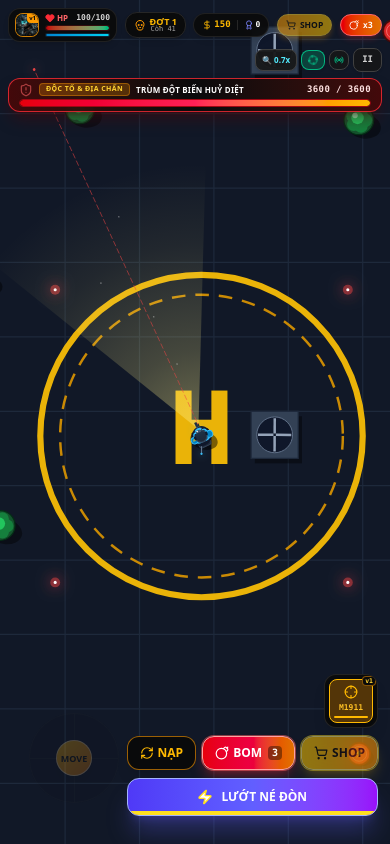
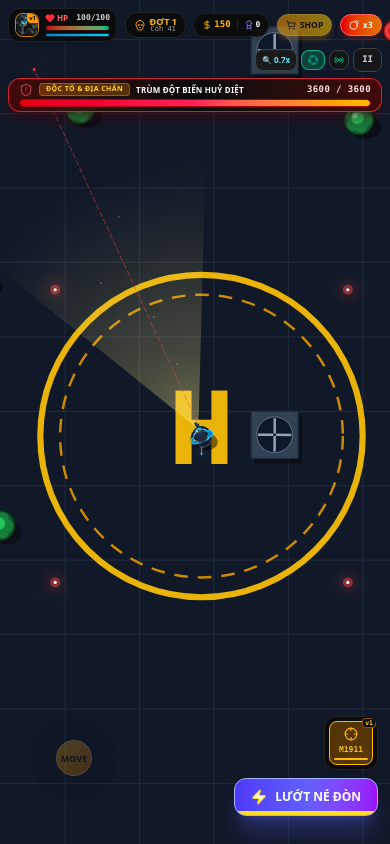
Before and after one commit to ducvantran25121993-ui/Game-zombies, a React (Vite) app: page / in a window 390 px wide. Both pictures are taken after a click on the button "BẮT ĐẦU CHƠI NGAY". Built offline with nearby package versions, Linux system fonts and the light colour scheme.

Commit message:
refactor: improve responsive layout and stability
- Refine CSS for game container and scroll management
- Add robustness to Canvas rendering and resize logic
- Implement feature detection for `roundRect`
- Add input validation for camera coordinate calculations

```diff
--- a/src/App.tsx
+++ b/src/App.tsx
@@ -135,6 +135,9 @@ export const App: React.FC = () => {
   // Lock body scroll ONLY during active combat gameplay; allow free scrolling in lobby/menus
   useEffect(() => {
     if (gameState === 'playing') {
+      window.scrollTo(0, 0);
+      document.documentElement.scrollTop = 0;
+      document.body.scrollTop = 0;
       document.documentElement.classList.add('game-playing');
       document.body.classList.add('game-playing');
     } else {
@@ -214,6 +217,9 @@ export const App: React.FC = () => {
     setDrones(INITIAL_DRONES.map(d => ({ ...d, unlocked: false, level: 1 })));
 
     setWave(1);
+    window.scrollTo(0, 0);
+    document.documentElement.scrollTop = 0;
+    document.body.scrollTop = 0;
     setGameState('playing');
     setIsPaused(false);
     setIsShopOpen(false);
@@ -479,7 +485,7 @@ export const App: React.FC = () => {
   };
 
   return (
-    <main className={`relative w-full ${gameState === 'playing' ? 'fixed inset-0 w-full h-[var(--app-height,100dvh)] max-h-[var(--app-height,100dvh)] overflow-hidden select-none touch-none z-30' : 'min-h-screen bg-neutral-950 overflow-x-hidden touch-pan-y'}`}>
+    <main className={gameState === 'playing' ? 'fixed inset-0 w-full h-full max-h-[var(--app-height,100dvh)] overflow-hidden select-none touch-none z-10' : 'relative w-full min-h-screen bg-neutral-950 overflow-x-hidden touch-pan-y'}>
 
       {/* 1. START SCREEN */}
       {gameState === 'start' && (
--- a/src/components/GameCanvas.tsx
+++ b/src/components/GameCanvas.tsx
@@ -871,10 +871,10 @@ export const GameCanvas: React.FC<GameCanvasProps> = ({
     let animationId: number;
 
     const resizeCanvas = () => {
-      if (canvas.parentElement) {
-        canvas.width = canvas.parentElement.clientWidth;
-        canvas.height = canvas.parentElement.clientHeight;
-      }
+      const w = canvas.parentElement?.clientWidth || window.innerWidth;
+      const h = canvas.parentElement?.clientHeight || window.innerHeight;
+      canvas.width = Math.max(300, w);
+      canvas.height = Math.max(300, h);
     };
     resizeCanvas();
     window.addEventListener('resize', resizeCanvas);
@@ -887,11 +887,12 @@ export const GameCanvas: React.FC<GameCanvasProps> = ({
     const loop = (currentTime: number) => {
       animationId = requestAnimationFrame(loop);
 
-      const state = stateRef.current;
-      const dt = Math.min(100, currentTime - state.lastTime);
-      state.lastTime = currentTime;
-
-      if (isPaused || isShopOpen) return;
+      try {
+        const state = stateRef.current;
+        const dt = Math.min(100, currentTime - state.lastTime);
+        state.lastTime = currentTime;
+
+        if (isPaused || isShopOpen) return;
 
       const p = state.player;
       const wep = state.currentWeapon;
@@ -2471,6 +2472,11 @@ export const GameCanvas: React.FC<GameCanvasProps> = ({
         targetCamY = MAP_SIZE.height / 2;
       }
 
+      if (isNaN(state.camera.x) || !isFinite(state.camera.x)) state.camera.x = p.x || MAP_SIZE.width / 2;
+      if (isNaN(state.camera.y) || !isFinite(state.camera.y)) state.camera.y = p.y || MAP_SIZE.height / 2;
+      if (isNaN(targetCamX) || !isFinite(targetCamX)) targetCamX = state.camera.x;
+      if (isNaN(targetCamY) || !isFinite(targetCamY)) targetCamY = state.camera.y;
+
       state.camera.x += (targetCamX - state.camera.x) * 0.14;
       state.camera.y += (targetCamY - state.camera.y) * 0.14;
 
@@ -2722,6 +2728,9 @@ export const GameCanvas: React.FC<GameCanvasProps> = ({
       }
 
       ctx.restore(); // Restore camera transform
+      } catch (loopError) {
+        console.error("Game loop error handled:", loopError);
+      }
     };
 
     animationId = requestAnimationFrame(loop);
@@ -2758,7 +2767,7 @@ export const GameCanvas: React.FC<GameCanvasProps> = ({
       onMouseMove={handleMouseMove}
       onMouseDown={handleMouseDown}
       onMouseUp={handleMouseUp}
-      className="w-full h-full block cursor-crosshair select-none bg-neutral-950 touch-none"
+      className="absolute inset-0 w-full h-full block cursor-crosshair select-none bg-neutral-950 touch-none"
     />
   );
 };
--- a/src/components/VirtualControls.tsx
+++ b/src/components/VirtualControls.tsx
@@ -1,8 +1,8 @@
 import React, { useRef, useState, useEffect, useCallback } from 'react';
 import { Weapon, WeaponType } from '../types/game';
 import {
-  Crosshair, RefreshCw, Zap, Bomb, ChevronRight, ChevronLeft,
-  ShoppingCart, Smartphone, Sparkles, Target, Flame, ShieldAlert,
+  Crosshair, Zap, Bomb, ChevronRight, ChevronLeft,
+  Smartphone, Sparkles, Target, Flame, ShieldAlert,
   Volume2, VolumeX, Eye, EyeOff, Activity, Radio
 } from 'lucide-react';
 import { soundManager } from '../utils/audio';
@@ -423,61 +423,6 @@ export const VirtualControls: React.FC<VirtualControlsProps> = ({
               })}
             </div>
 
-            {/* Tactical Actions: Reload, Grenade, Shop */}
-            <div className="flex items-center gap-1.5 w-full justify-end">
-              {/* Quick Reload Button */}
-              <button
-                onTouchStart={(e) => { e.stopPropagation(); onReload(); }}
-                onClick={onReload}
-                className={`px-3 py-2 rounded-xl border flex items-center justify-center gap-1 shadow-lg transition-transform active:scale-90 font-black text-xs backdrop-blur-md flex-1 ${
-                  isReloading
-                    ? 'bg-amber-500/30 border-amber-400 text-amber-300 animate-pulse'
-                    : 'bg-neutral-950/95 border-amber-500/60 text-amber-400 hover:bg-neutral-900 active:bg-amber-950'
-                }`}
-                title="Nạp đạn (R)"
-              >
-                <RefreshCw className={`w-3.5 h-3.5 ${isReloading ? 'animate-spin text-amber-400' : ''}`} />
-                <span>{isReloading ? `${Math.round(reloadProgress * 100)}%` : 'NẠP'}</span>
-              </button>
-
-              {/* Quick Grenade / Bomb Button */}
-              <button
-                onTouchStart={(e) => { e.stopPropagation(); onThrowGrenade(); }}
-                onClick={onThrowGrenade}
-                disabled={grenadesLeft <= 0}
-                className={`px-3 py-2 rounded-xl border flex items-center justify-center gap-1 shadow-lg transition-transform active:scale-90 font-black text-xs backdrop-blur-md flex-1 ${
-                  grenadesLeft > 0
-                    ? 'bg-gradient-to-r from-red-600 via-rose-600 to-amber-600 border-red-300 text-white shadow-red-500/30 ring-1 ring-red-400/50'
-                    : 'bg-neutral-950/80 border-neutral-800 text-neutral-600 opacity-50'
-                }`}
-                title="Ném lựu đạn nổ diện rộng (G)"
-              >
-                <Bomb className="w-3.5 h-3.5" />
-                <span>BOM</span>
-                <span className="font-mono bg-black/40 px-1 py-0.2 rounded text-[10px] ml-0.5">{grenadesLeft}</span>
-              </button>
-
-              {/* Quick Shop Modal Button */}
-              {onOpenShop && (
-                <button
-                  onTouchStart={(e) => { e.stopPropagation(); onOpenShop(); }}
-                  onClick={onOpenShop}
-                  className={`px-3 py-2 rounded-xl border flex items-center justify-center gap-1 shadow-lg transition-transform active:scale-90 font-black text-xs backdrop-blur-md flex-1 relative ${
-                    canAffordShop
-                      ? 'bg-gradient-to-r from-yellow-400 to-amber-500 border-yellow-200 text-neutral-950 animate-pulse shadow-yellow-500/40 ring-1 ring-yellow-300/80'
-                      : 'bg-neutral-950/95 border-amber-500/60 text-amber-400 hover:bg-neutral-900 active:bg-amber-950'
-                  }`}
-                  title="Mở Cửa Hàng Nâng Cấp (B)"
-                >
-                  <ShoppingCart className="w-3.5 h-3.5" />
-                  <span>SHOP</span>
-                  {canAffordShop && (
-                    <span className="w-2.5 h-2.5 rounded-full bg-red-600 animate-ping absolute -top-1 -right-1 border border-white" />
-                  )}
-                </button>
-              )}
-            </div>
-
             {/* Prominent Dash Button */}
             <button
               onTouchStart={(e) => { e.stopPropagation(); onDash(); }}
--- a/src/index.css
+++ b/src/index.css
@@ -30,6 +30,7 @@ html, body {
 /* While actively in combat/game canvas, lock body & root to prevent rubber-band bounce */
 html.game-playing,
 body.game-playing {
+  width: 100%;
   height: 100%;
   height: var(--app-height, 100dvh);
   max-height: var(--app-height, 100dvh);
@@ -39,11 +40,11 @@ body.game-playing {
 }
 
 body.game-playing #root {
+  width: 100%;
   height: 100%;
   height: var(--app-height, 100dvh);
   max-height: var(--app-height, 100dvh);
   overflow: hidden !important;
-  position: fixed !important;
-  inset: 0 !important;
+  position: relative !important;
   touch-action: none !important;
 }
--- a/src/utils/bossSkills.ts
+++ b/src/utils/bossSkills.ts
@@ -943,7 +943,7 @@ export function renderBossSpecialEffects(
       // Collapsing inner ring
       ctx.fillStyle = 'rgba(239, 68, 68, 0.2)';
       ctx.beginPath();
-      ctx.arc(hz.x, hz.y, hz.radius * progress, 0, Math.PI * 2);
+      ctx.arc(hz.x, hz.y, Math.max(1, hz.radius * Math.max(0, progress)), 0, Math.PI * 2);
       ctx.fill();
       ctx.stroke();
 
@@ -962,7 +962,8 @@ export function renderBossSpecialEffects(
       ctx.rotate(rot);
 
       // Outer accretion disk
-      const grad = ctx.createRadialGradient(0, 0, 8, 0, 0, hz.radius * 1.6);
+      const gradRadius = Math.max(12, (hz.radius || 30) * 1.6);
+      const grad = ctx.createRadialGradient(0, 0, 8, 0, 0, gradRadius);
       grad.addColorStop(0, '#000000');
       grad.addColorStop(0.4, '#4338ca');
       grad.addColorStop(0.8, '#818cf8');
@@ -970,7 +971,7 @@ export function renderBossSpecialEffects(
 
       ctx.fillStyle = grad;
       ctx.beginPath();
-      ctx.arc(0, 0, hz.radius * 1.6, 0, Math.PI * 2);
+      ctx.arc(0, 0, gradRadius, 0, Math.PI * 2);
       ctx.fill();
 
       // Spiral arms
@@ -978,14 +979,14 @@ export function renderBossSpecialEffects(
       ctx.lineWidth = 2.5;
       for (let s = 0; s < 3; s++) {
         ctx.beginPath();
-        ctx.arc(0, 0, hz.radius * (0.5 + s * 0.3), s * 2, s * 2 + Math.PI);
+        ctx.arc(0, 0, Math.max(2, (hz.radius || 30) * (0.5 + s * 0.3)), s * 2, s * 2 + Math.PI);
         ctx.stroke();
       }
 
       // Event horizon black core
       ctx.fillStyle = '#000000';
       ctx.beginPath();
-      ctx.arc(0, 0, hz.radius * 0.45, 0, Math.PI * 2);
+      ctx.arc(0, 0, Math.max(2, (hz.radius || 30) * 0.45), 0, Math.PI * 2);
       ctx.fill();
       ctx.restore();
     }
--- a/src/utils/renderCompanionDrone.ts
+++ b/src/utils/renderCompanionDrone.ts
@@ -140,7 +140,11 @@ function renderVulcanGatlingChassis(
 
   ctx.fillStyle = bodyGrad;
   ctx.beginPath();
-  ctx.roundRect(-12, -12, 24, 24, 6);
+  if (ctx.roundRect) {
+    ctx.roundRect(-12, -12, 24, 24, 6);
+  } else {
+    ctx.rect(-12, -12, 24, 24);
+  }
   ctx.fill();
 
   // Cyan Tactical Armor Inset
--- a/src/utils/renderDrops.ts
+++ b/src/utils/renderDrops.ts
@@ -381,7 +381,11 @@ function renderBossChest(ctx: CanvasRenderingContext2D, item: DropItem, time: nu
   // Chest Base Body (Reinforced Dark Wood & Gold Inlay)
   ctx.fillStyle = '#451a03';
   ctx.beginPath();
-  ctx.roundRect(-w / 2, -h / 2, w, h, 4);
+  if (ctx.roundRect) {
+    ctx.roundRect(-w / 2, -h / 2, w, h, 4);
+  } else {
+    ctx.rect(-w / 2, -h / 2, w, h);
+  }
   ctx.fill();
 
   // Metallic Gold Corner Braces
```
